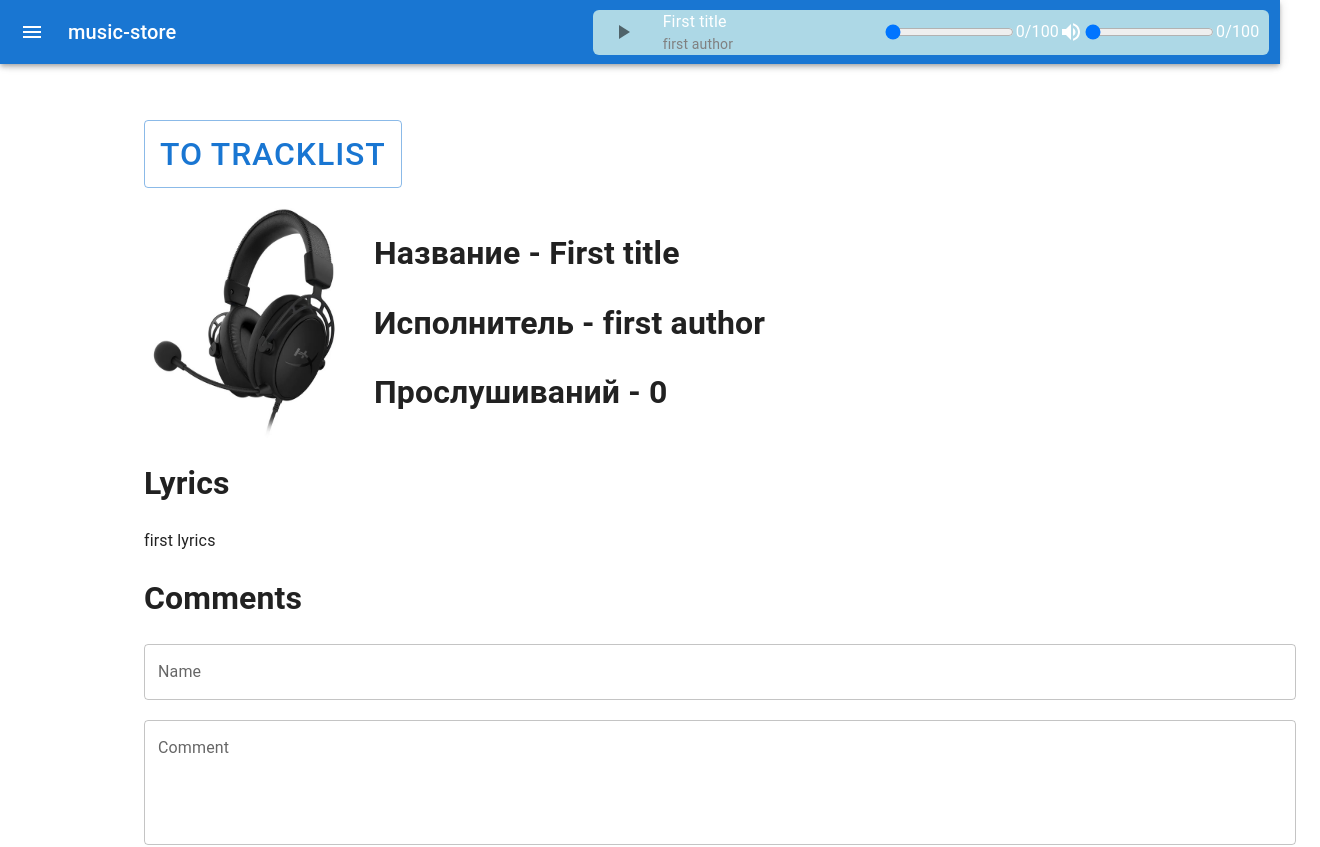
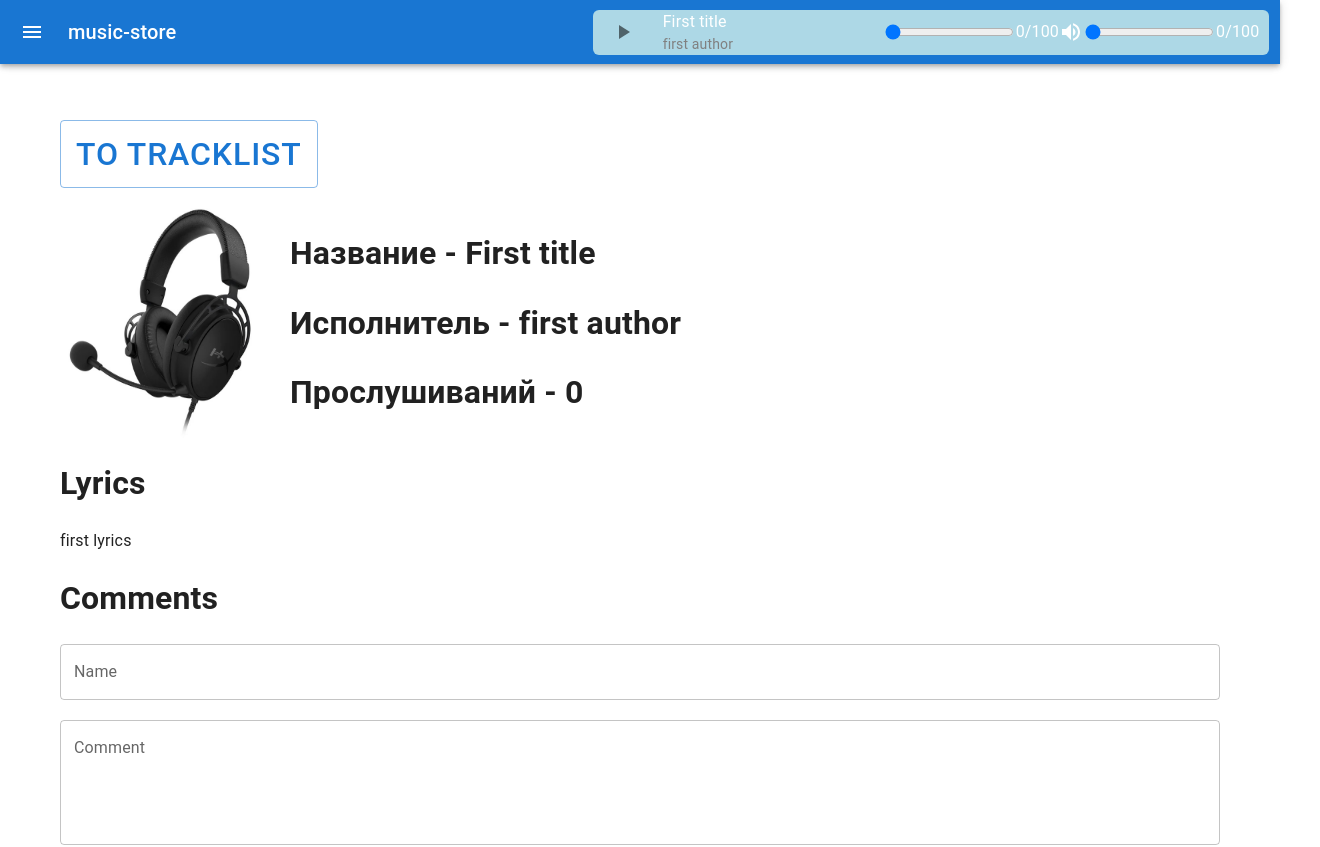
Before and after one commit to 4il612/music-store-client, a Next.js app: page /tracks/1 in a window 1280 px wide. Shown: the top 847 px of the page, 1320 px wide, since content can reach past the window. Built offline with nearby package versions, Linux system fonts and the light colour scheme.

Commit message:
fix: FileLoader ref + build empty functional:

```diff
--- a/components/FileLoader.tsx
+++ b/components/FileLoader.tsx
@@ -6,7 +6,7 @@ interface FLProps {
 }
 
 const FileLoader = ({ setFile, accept, children }: FLProps) => {
-	const ref = useRef<HTMLInputElement>();
+  const ref = useRef<HTMLInputElement>(null);
   const onChange = (e: React.ChangeEvent<HTMLInputElement>) => {
     if (!e.target.files) return;
     setFile(e.target.files[0]);
--- a/layout/MainLayout.tsx
+++ b/layout/MainLayout.tsx
@@ -9,7 +9,14 @@ const MainLayout: React.FC<Props> = ({ children }) => {
   return (
     <>
       <NavBar />
-			<Container style={{ margin: "90pt" }}>{children}</Container>
+      <Container
+        style={{
+          marginTop: 100,
+          padding: 20,
+        }}
+      >
+        {children}
+      </Container>
     </>
   );
 };
--- a/pages/index.tsx
+++ b/pages/index.tsx
@@ -1,6 +1,5 @@
 import React from "react";
 import { Button } from "@mui/material";
-import NavBar from "../components/NavBar";
 import MainLayout from "../layout/MainLayout";
 
 const Index = () => {
--- a/storage/index.ts
+++ b/storage/index.ts
@@ -0,0 +1,5 @@
+const asd = () => {
+  return 1;
+};
+
+export default asd;
--- a/storage/reducers/index.ts
+++ b/storage/reducers/index.ts
@@ -0,0 +1,2 @@
+const klekw = () => {};
+export default klekw;
--- a/storage/reducers/playerReducer.ts
+++ b/storage/reducers/playerReducer.ts
@@ -1,3 +1,5 @@
 const initialState = {};
 
-const playerReducer = (state = initialState, action) => {};
+const playerReducer = (state = initialState, action: null) => {};
+
+export default playerReducer;
```
Also changed, not shown: package.json (+4 -5 lines), 1 other file (tests, documents, lock files or other folders). Lines whose indentation alone changed are shown as unchanged.
